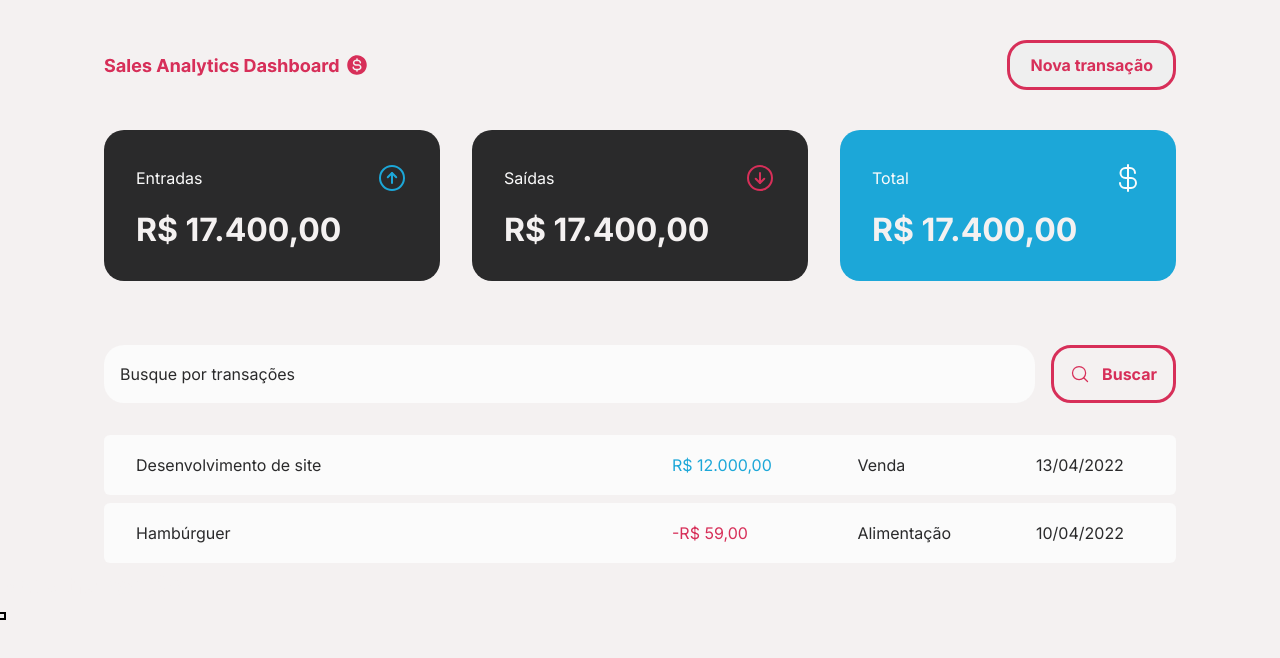
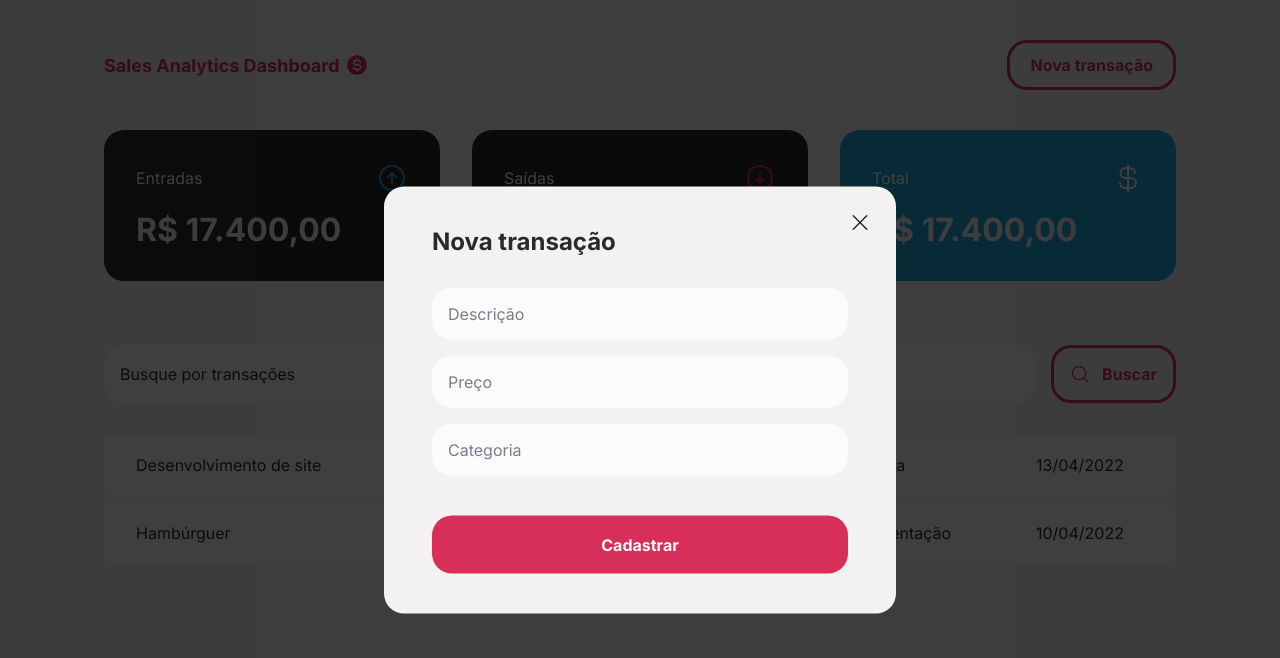
Before and after one commit to GuiCPessoa/Sales_Dashboard, a React (Vite) app: page / in a window 1280 px wide. Both pictures are taken after a click on the button "Nova transação". Shown: the top 658 px of the page. Built offline with nearby package versions, Linux system fonts and the light colour scheme.

Commit message:
New transaction Modal

```diff
--- a/src/components/Header/index.tsx
+++ b/src/components/Header/index.tsx
@@ -1,6 +1,7 @@
 import { HeaderContainer, HeaderContent, NewTransactionButton } from "./styles";
 import logoImg from '../../assets/Frame 2.svg'
 import * as Dialog from '@radix-ui/react-dialog'
+import { NewTransactionModal } from "../NewTransactionModal";
 
 
 export function Header() {
@@ -13,13 +14,8 @@
                     <Dialog.Trigger asChild>
                         <NewTransactionButton>Nova transação</NewTransactionButton>
                     </Dialog.Trigger>
-                    <Dialog.Portal>
-                        <Dialog.DialogOverlay/>
-                        <Dialog.Content>
-                            <Dialog.Title>Nova transação</Dialog.Title>
-                            <Dialog.Close/>
-                        </Dialog.Content>
-                    </Dialog.Portal>
+
+                    <NewTransactionModal/>
                 </Dialog.Root>
             </HeaderContent>
         </HeaderContainer>
--- a/src/components/Header/styles.ts
+++ b/src/components/Header/styles.ts
@@ -20,12 +20,12 @@
 
 export const NewTransactionButton = styled.button`
     height: 50px;
+    background: transparent;
     border: 3px solid ${props => props.theme["red-100"]};
-    border-radius: 20px;
-
     color: ${props => props.theme['red-100']};
     font-weight: bold;
     padding: 0 1.25rem;
+    border-radius: 20px;
     cursor: pointer;
 
 
--- /dev/null
+++ b/src/components/NewTransactionModal/index.tsx
@@ -0,0 +1,29 @@
+import * as Dialog from "@radix-ui/react-dialog";
+import { CloseButton, Content, Overlay } from "./styles";
+import { X } from "phosphor-react";
+
+export function NewTransactionModal() {
+    return (
+        <Dialog.Portal>
+            <Overlay/>
+
+                <Content>
+                    <Dialog.Title>Nova transação</Dialog.Title>
+
+                    <CloseButton>
+                        <X size={24}/>
+                    </CloseButton>
+
+                    <form action="">
+                        <input type="text" placeholder="Descrição"/>
+                        <input type="number" placeholder="Preço"/>
+                        <input type="text" placeholder="Categoria"/>
+
+                        <button type="submit">Cadastrar</button>
+                    </form>
+
+
+            </Content>
+        </Dialog.Portal>
+    )
+}
--- /dev/null
+++ b/src/components/NewTransactionModal/styles.ts
@@ -0,0 +1,76 @@
+import * as Dialog from '@radix-ui/react-dialog'
+import styled from "styled-components";
+
+export const Overlay = styled(Dialog.Overlay)`
+    position: fixed;
+    width: 100vw;
+    height: 100vh;
+    inset: 0;
+    background-color: rgba(0, 0, 0, 0.75);
+
+`;
+
+
+export const Content = styled(Dialog.Content)`
+    min-width: 32rem;
+    border-radius: 20px;
+    padding: 2.5rem 3rem;
+    background-color: ${props => props.theme['white-200']};
+    color: ${props => props.theme['black']};
+
+    position: fixed;
+    top: 50%;
+    left: 50%;
+    transform: translate(-50%, -50%);
+
+    form {
+        margin-top: 2rem;
+
+        display: flex;
+        flex-direction: column;
+        gap: 1rem;
+
+        input {
+            border-radius: 20px;
+            border: 0;
+            background: ${props => props.theme['white-100']};
+            padding: 1rem;
+
+            &::placeholder {
+                color: ${props => props.theme['gray-100']};
+            }
+
+        }
+
+        button[type="submit"] {
+            height: 58px;
+            border: 0;
+            background: ${props => props.theme['red-100']};
+            color: ${props => props.theme['white-100']};
+            font-weight: bold;
+            padding: 0 1.25rem;
+            border-radius: 20px;
+            margin-top: 1.5rem;
+            cursor: pointer;
+
+            &:hover {
+                background: ${props => props.theme['red-400']};
+                transition: background-color 0.2s;
+            }
+        }
+
+
+    }
+`;
+
+export const CloseButton = styled(Dialog.Close)`
+    position: absolute;
+    background: transparent;
+    border: 0;
+    top: 1.5rem;
+    right: 1.5rem;
+    line-height: 0;
+    cursor: pointer;
+    color: ${props => props.theme['black']};
+
+`;
--- a/src/styles/global.ts
+++ b/src/styles/global.ts
@@ -9,7 +9,7 @@
 
     :focus {
             outline: 0;
-            box-shadow: 0 0 0 2px;
+            /*box-shadow: 0 0 0 2px;*/
         }
 
     body {
--- a/src/styles/themes/default.ts
+++ b/src/styles/themes/default.ts
@@ -5,6 +5,7 @@
     'red-100': '#D72F59',
     'red-200': '#FFAFC3',
     'red-300': '#A31D3E',
+    'red-400': '#E63662',
 
     'white-100': '#FBFBFB',
     'white-200': '#F4F1f1',
```
